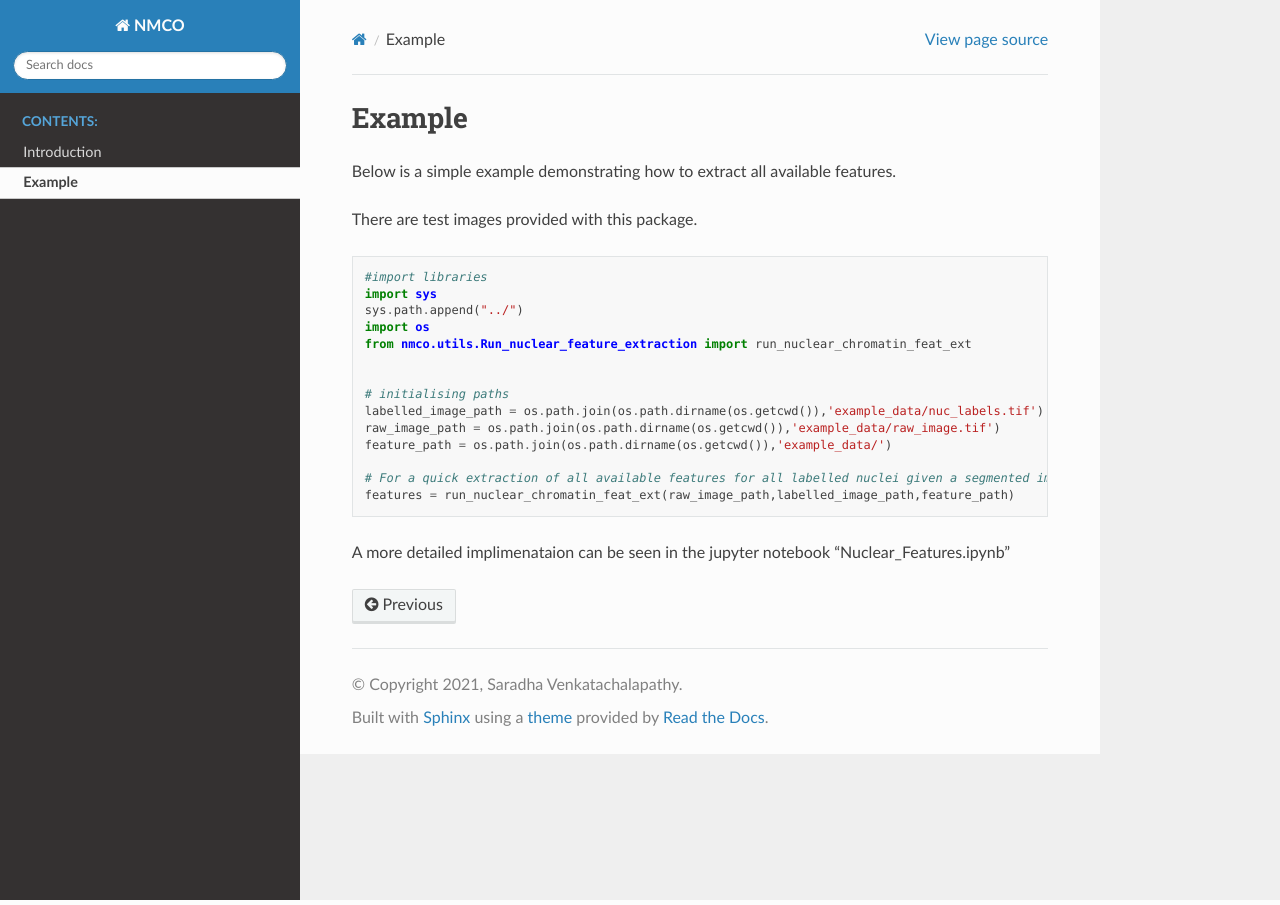
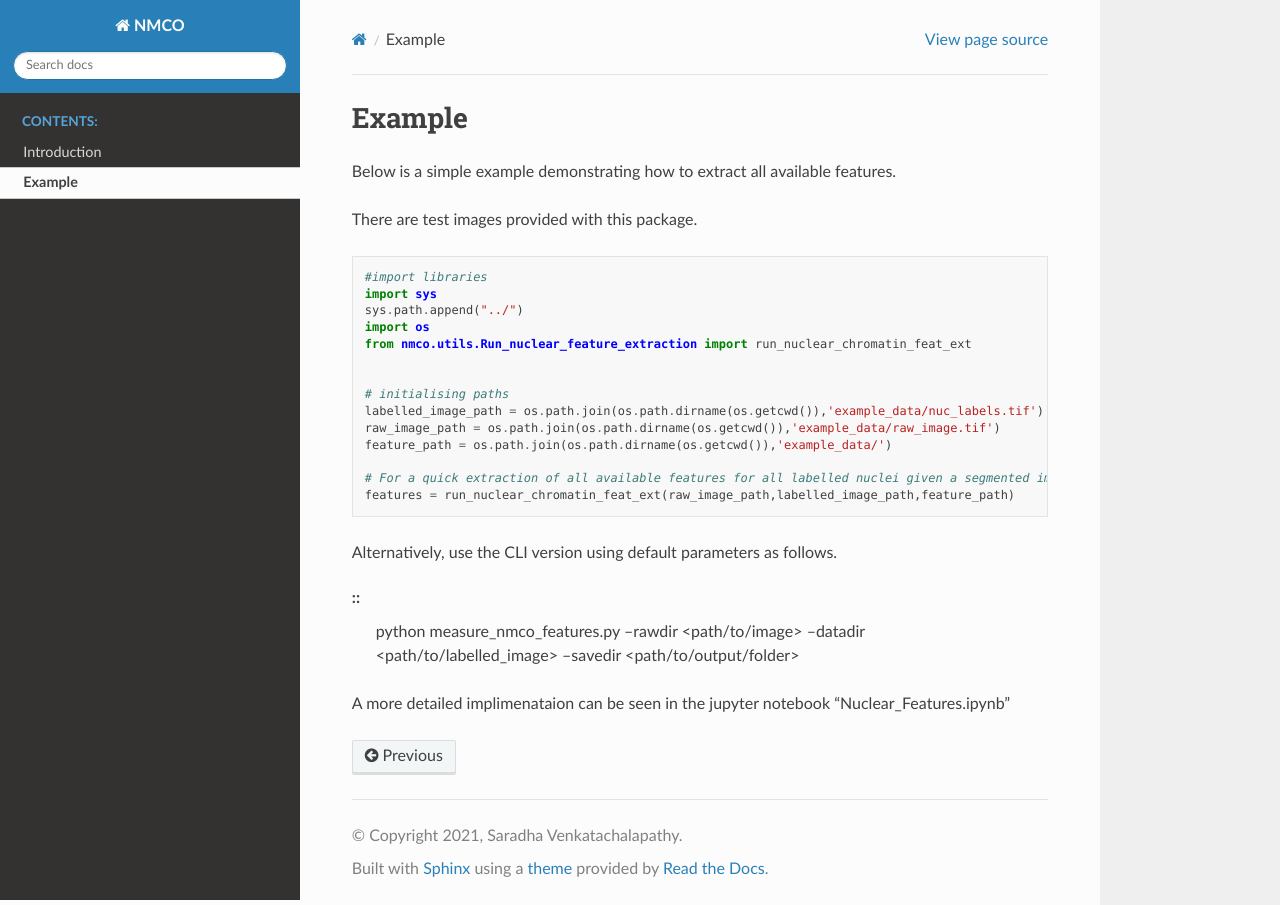
Before and after one commit to GVS-Lab/chrometrics, a Sphinx documentation site: the page built from source/useage.rst, in a window 1280 px wide. Built offline with Sphinx 7.4.7 and the Read the Docs theme 2.0.0, drawn with Linux system fonts in a browser that asks for light colours; formulas are drawn with MathJax 3.

Commit message:
Update useage.rst

```diff
--- a/source/useage.rst
+++ b/source/useage.rst
@@ -22,5 +22,11 @@ There are test images provided with this package.
 	# For a quick extraction of all available features for all labelled nuclei given a segmented image with default parameters
 	features = run_nuclear_chromatin_feat_ext(raw_image_path,labelled_image_path,feature_path)
 
+Alternatively, use the CLI version using default parameters as follows.
+
+::
+	python measure_nmco_features.py --rawdir <path/to/image> --datadir <path/to/labelled_image> --savedir <path/to/output/folder>
+
+
 
 A more detailed implimenataion can be seen in the jupyter notebook "Nuclear_Features.ipynb"
```
